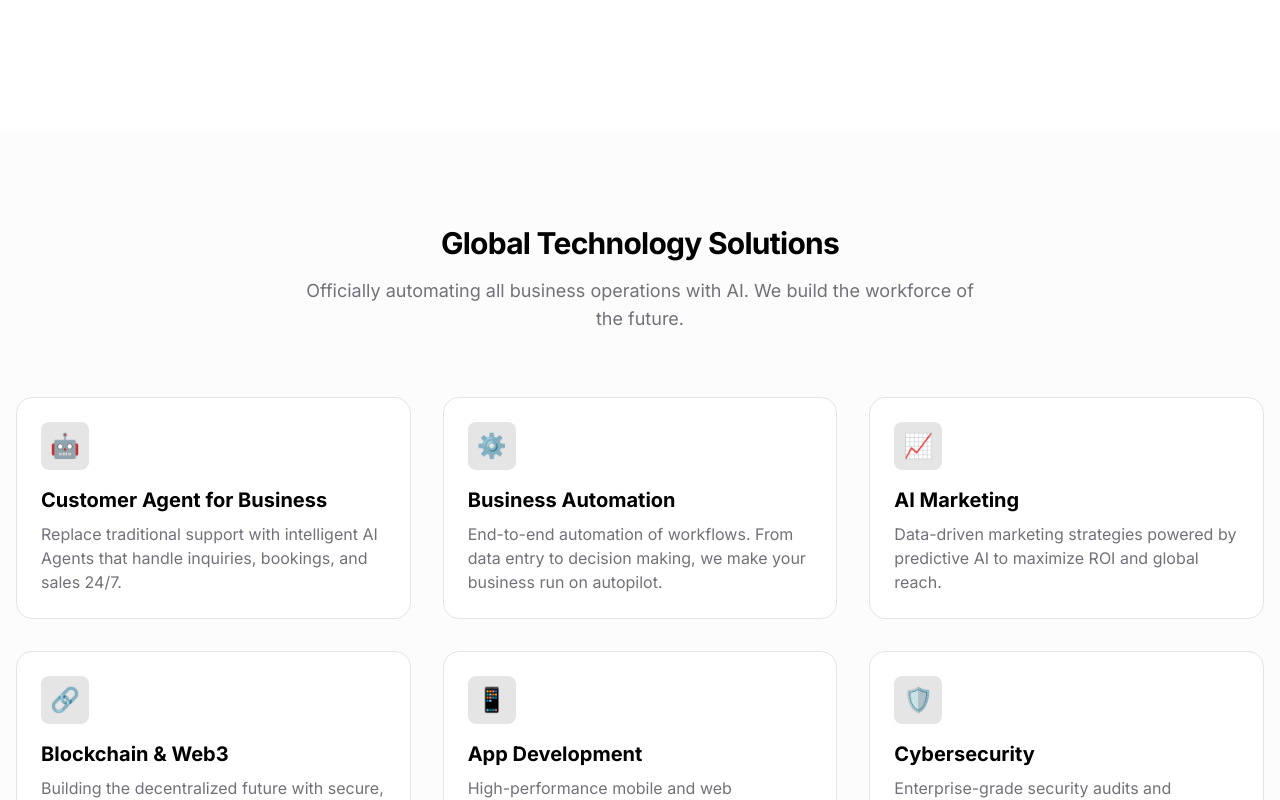
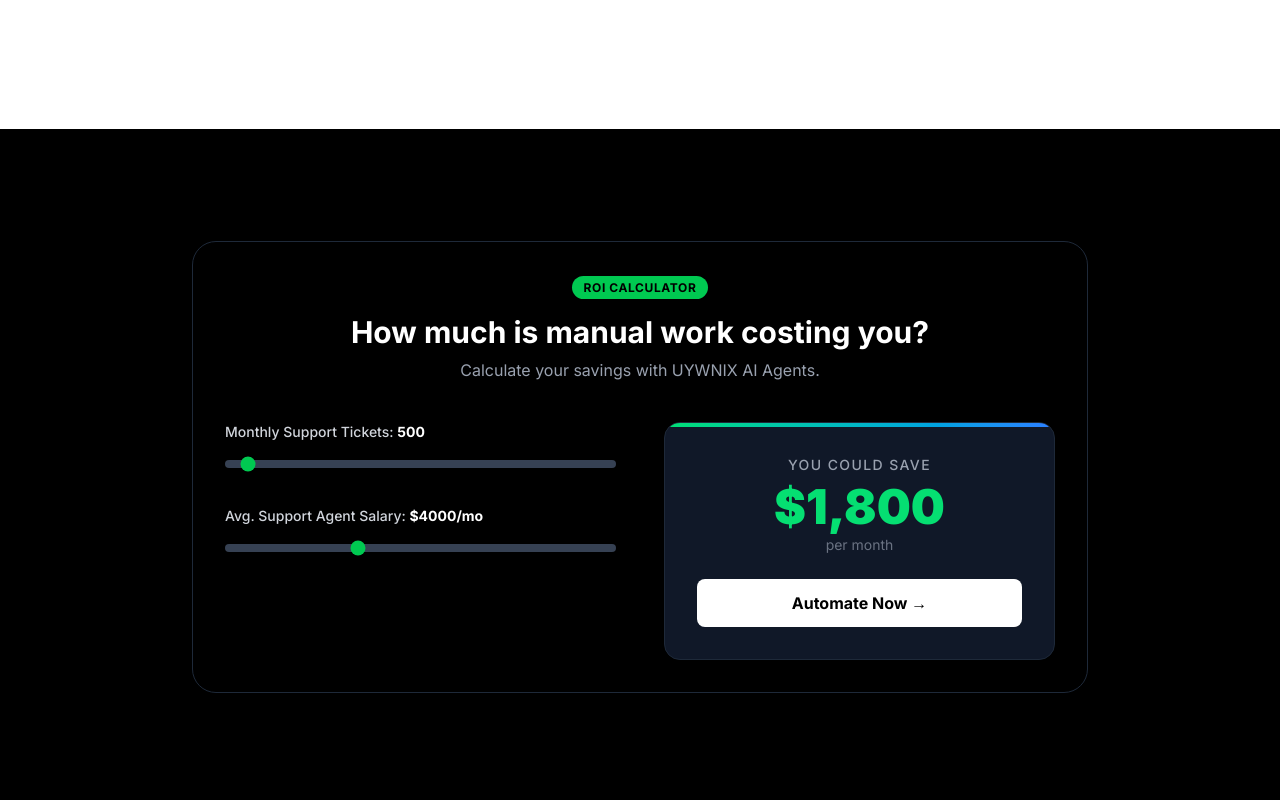
Before and after one commit to Tayyabhusayn/uywnix, a Next.js app: page / in a window 1280 px wide. Shown: the part 560-1360 px from the top of the page. Built offline with nearby package versions, Linux system fonts and the light colour scheme.

Commit message:
Add Advanced ROI Calculator

```diff
--- a/app/page.tsx
+++ b/app/page.tsx
@@ -1,4 +1,5 @@
 import Link from "next/link";
+import RoiCalculator from "@/components/RoiCalculator";
 
 export default function Home() {
   return (
@@ -37,6 +38,11 @@
             Try AI Sales Agent
           </Link>
         </div>
+      </section>
+
+      {/* ROI Calculator Section */}
+      <section className="w-full bg-black py-12">
+        <RoiCalculator />
       </section>
 
       {/* AI First Section - Services */}
--- /dev/null
+++ b/components/RoiCalculator.tsx
@@ -0,0 +1,69 @@
+"use client";
+
+import { useState, useEffect } from "react";
+
+export default function RoiCalculator() {
+  const [tickets, setTickets] = useState(500);
+  const [salary, setSalary] = useState(4000);
+  const [savings, setSavings] = useState(0);
+
+  useEffect(() => {
+    // Logic: Assuming AI handles 80% of tickets at 10% of the cost
+    // Human Cost = Tickets * ($Salary / 2000 tickets capacity) ?? Simplified:
+    // Let's assume Human Agent Capacity = 1000 tickets/mo
+    // Cost per ticket = Salary / 1000
+
+    const costPerTicketHuman = salary / 1000;
+    const humanCostTotal = tickets * costPerTicketHuman;
+
+    // AI Cost = 10% of human cost (approx)
+    const aiCostTotal = humanCostTotal * 0.10;
+
+    const monthlySavings = humanCostTotal - aiCostTotal;
+    setSavings(monthlySavings);
+  }, [tickets, salary]);
+
+  return (
+    <div className="w-full max-w-4xl mx-auto p-8 bg-black text-white rounded-3xl shadow-2xl border border-gray-800 my-16">
+      <div className="text-center mb-10">
+        <span className="bg-green-500 text-black text-xs font-bold px-3 py-1 rounded-full uppercase tracking-wider">ROI Calculator</span>
+        <h2 className="text-3xl font-bold mt-4">How much is manual work costing you?</h2>
+        <p className="text-gray-400 mt-2">Calculate your savings with UYWNIX AI Agents.</p>
+      </div>
+
+      <div className="grid md:grid-cols-2 gap-12">
+        <div className="space-y-8">
+          <div>
+            <label className="block text-sm font-medium text-gray-300 mb-2">Monthly Support Tickets: <span className="text-white font-bold">{tickets}</span></label>
+            <input
+              type="range" min="100" max="10000" step="100"
+              value={tickets}
+              onChange={(e) => setTickets(Number(e.target.value))}
+              className="w-full h-2 bg-gray-700 rounded-lg appearance-none cursor-pointer accent-green-500"
+            />
+          </div>
+          <div>
+            <label className="block text-sm font-medium text-gray-300 mb-2">Avg. Support Agent Salary: <span className="text-white font-bold">${salary}/mo</span></label>
+            <input
+              type="range" min="1000" max="10000" step="500"
+              value={salary}
+              onChange={(e) => setSalary(Number(e.target.value))}
+              className="w-full h-2 bg-gray-700 rounded-lg appearance-none cursor-pointer accent-green-500"
+            />
+          </div>
+        </div>
+
+        <div className="flex flex-col items-center justify-center bg-gray-900 rounded-2xl p-8 border border-gray-800 relative overflow-hidden">
+          <div className="absolute top-0 left-0 w-full h-1 bg-gradient-to-r from-green-400 to-blue-500"></div>
+          <p className="text-gray-400 text-sm font-medium uppercase tracking-widest">You could save</p>
+          <h3 className="text-5xl font-black text-green-400 mt-2">${savings.toLocaleString()}</h3>
+          <p className="text-gray-500 text-sm mt-1">per month</p>
+
+          <a href="/audit" className="mt-6 w-full py-3 bg-white text-black font-bold rounded-lg hover:bg-gray-200 transition text-center">
+            Automate Now →
+          </a>
+        </div>
+      </div>
+    </div>
+  );
+}
```
